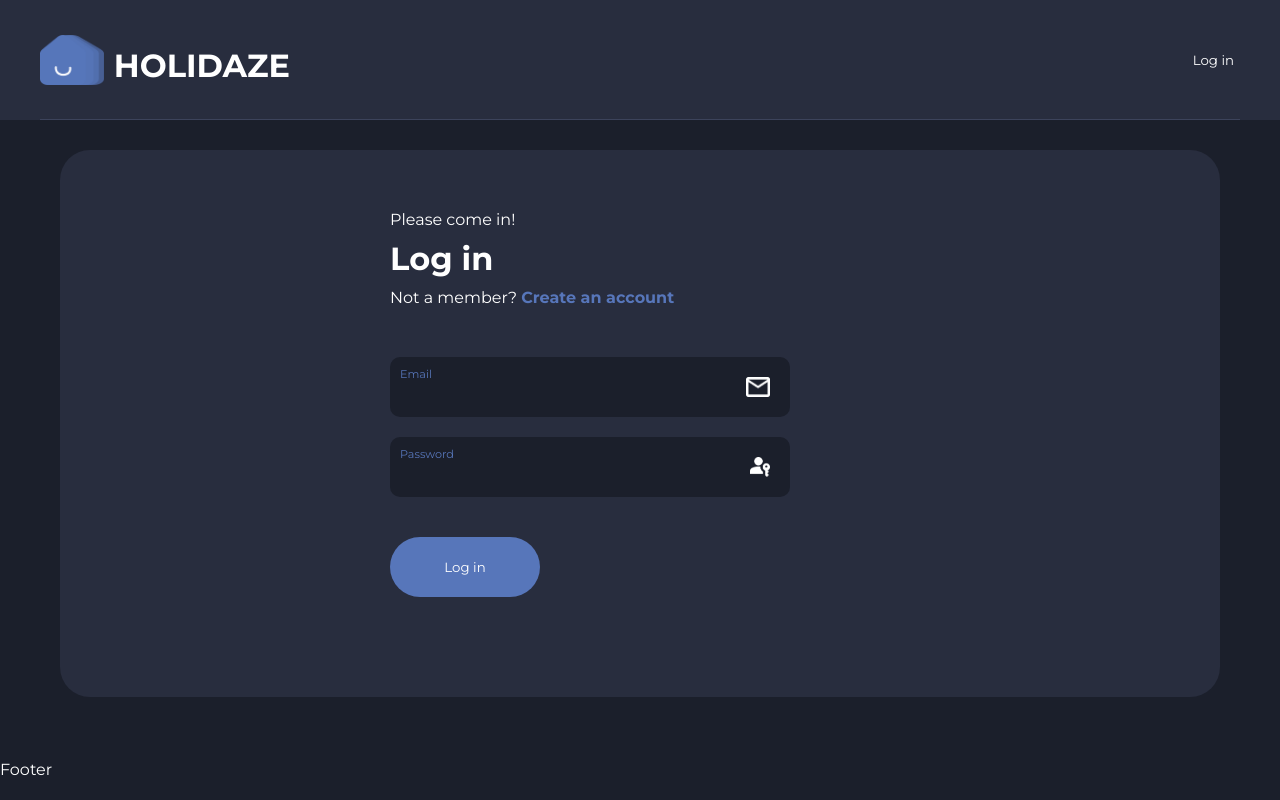
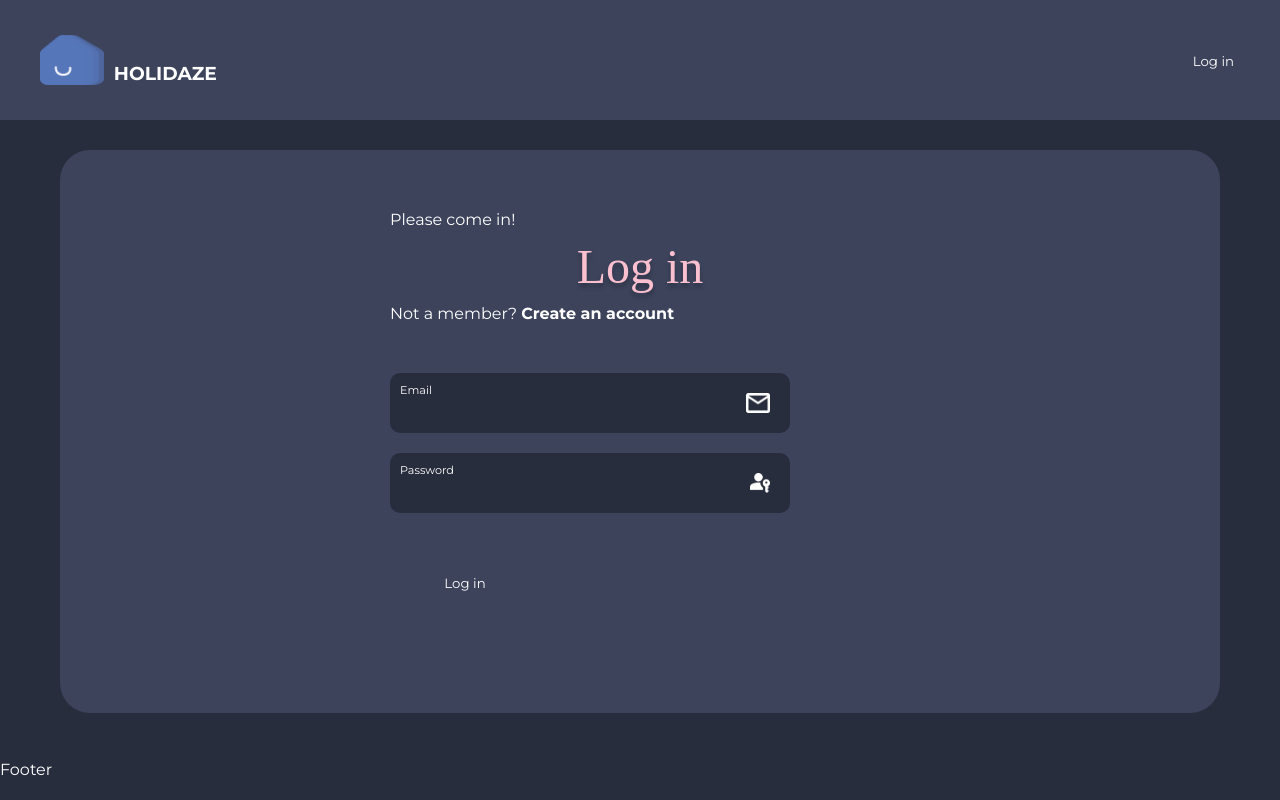
Before and after one commit to Ninuskaninus/ProjectExam2, a React (Create React App) app: page /login in a window 1280 px wide. Built offline with nearby package versions, Linux system fonts and the light colour scheme; no server answers.

Commit message:
failed redesign

```diff
--- /dev/null
+++ b/src/components/buttons/heroBtn/index.jsx
@@ -0,0 +1,11 @@
+import React from "react";
+import { Link } from "react-router-dom";
+import {BtnHero} from "../index.styles";
+
+export default function HeroBtn() {
+  return (
+    <Link to="/createaccount">
+      <BtnHero>Join now</BtnHero>
+      </Link>
+  );
+}
--- a/src/components/buttons/index.styles.jsx
+++ b/src/components/buttons/index.styles.jsx
@@ -35,3 +35,17 @@ export const BtnEdit = styled(BtnDelete)`
 background-color: var(--detail);
 color: var(--white);
 `;
+
+export const BtnHero = styled.button`
+background-color: var(--rose);
+color: var(--black);
+width: 300px;
+height: 80px;
+border-radius: 50px;
+font-size: 1.3rem;
+transition: 0.3s;
+
+&:hover{
+  font-size: 1.5rem;
+}
+`;
--- a/src/components/forms/index.styles.jsx
+++ b/src/components/forms/index.styles.jsx
@@ -114,10 +114,11 @@ position: relative;
 display: flex;
 align-items: center;
 gap: 10px;
+padding: 0 10px;
 
 
 input{
-  background-color: var(--primary);
+  background-color: var(--secondary);
   border: none;
   height: 100%;
   width: 100%;
@@ -129,7 +130,8 @@ input{
   }
 
   &::placeholder{
-    color: var(--tertiary);
+    color: var(--wildYonder);
+    font-size: 1rem;
   }
 }
 `;
--- /dev/null
+++ b/src/components/hero/index.jsx
@@ -0,0 +1,16 @@
+import React from "react";
+import Icons from "../../images/index.jsx";
+import { HeroContainer, HeroContent } from "./index.styles";
+import HeroBtn from "../buttons/heroBtn/index.jsx";
+
+export default function Hero() {
+  return (
+    <HeroContainer>
+      <HeroContent>
+        <h1>Find your next adventure or help create one</h1>
+        <HeroBtn />
+      </HeroContent>
+      <Icons.Hero />
+    </HeroContainer>
+  );
+}
--- /dev/null
+++ b/src/components/hero/index.styles.jsx
@@ -0,0 +1,31 @@
+import styled from "styled-components";
+
+export const HeroContainer = styled.div`
+  width: 100%;
+  height: 650px;
+  display: flex;
+  flex-direction: column;
+  justify-content: center;
+  align-items: center;
+  position: relative;
+
+  img{
+    width: 100%;
+    height: 100%;
+    object-fit: cover;
+    object-position: center;
+    position: absolute;
+    z-index: -1;
+  }
+`;
+
+export const HeroContent = styled.div`
+display: flex;
+flex-direction: column;
+align-items: center;
+justify-content: center;
+h1{
+  margin-bottom: 50px;
+  max-width: 500px;
+}
+`;
--- a/src/components/layout/index.jsx
+++ b/src/components/layout/index.jsx
@@ -1,16 +1,11 @@
 import React from "react";
-import { useLocation } from "react-router-dom";
 import Navigation from "../navigation";
 import Footer from "../footer";
-import Dashboard from "../dashboard";
 import { Body } from "./index.styles";
 
 export default function Layout({ children }) {
-  const location = useLocation();
-
   return (
     <Body>
-      {location.pathname === "/" && <Dashboard />}
       <Navigation />
       {children}
       <Footer />
--- a/src/components/navigation/index.jsx
+++ b/src/components/navigation/index.jsx
@@ -1,12 +1,10 @@
 import React from "react";
 import Icons from "../../images";
-import { Link, useLocation } from "react-router-dom";
-import { NavContent, NavSearch, Nav } from "./index.styles";
-import SearchForm from "../forms/searchform";
+import { Link } from "react-router-dom";
+import { NavContent, Nav } from "./index.styles";
 
 export default function Navigation() {
   const token = localStorage.getItem("token");
-  const location = useLocation();
 
   const handleLogout = () => {
     localStorage.clear();
@@ -14,12 +12,12 @@ export default function Navigation() {
   }
 
   return (
-    <><Nav>
+    <Nav>
       <NavContent>
         <Link to="/">
           <div>
             <Icons.Logo />
-            <h1>HOLIDAZE</h1>
+            <h3>HOLIDAZE</h3>
           </div>
         </Link>
       {token ? (
@@ -35,13 +33,6 @@ export default function Navigation() {
       )}
       </NavContent>
     </Nav>
-      {location.pathname === "/" && (
-        <NavSearch>
-        <div>
-          <SearchForm />
-        </div>
-      </NavSearch>
-      )}
-</>
+
   );
 }
--- a/src/components/navigation/index.styles.jsx
+++ b/src/components/navigation/index.styles.jsx
@@ -14,7 +14,6 @@ export const NavContent = styled.div`
 width: 100%;
 display: flex;
 max-width: 1200px;
-border-bottom: 1px solid var(--lines);
 justify-content: space-between;
 height: 120px;
 align-items: center;
--- a/src/images/index.jsx
+++ b/src/images/index.jsx
@@ -27,6 +27,7 @@ import PasswordError from "./assets/password_red.png";
 import EmailError from "./assets/mail_red.png";
 import UserError from "./assets/id_red.png";
 import Delete from "./assets/delete.png";
+import Hero from "./assets/hero.jpg";
 
 
 const Icons = {
@@ -198,6 +199,12 @@ const Icons = {
     )
   },
 
+  Hero: () => {
+    return (
+      <img src={Hero} alt="Beautiful mountains in purple and pink sunset" name="Hero" role="presentation" />
+    )
+  }
+
 
 }
 
--- a/src/index.css
+++ b/src/index.css
@@ -1,13 +1,13 @@
 @import url('https://fonts.googleapis.com/css2?family=Lato:ital,wght@0,100;0,300;0,400;0,700;0,900;1,100;1,300;1,400;1,700;1,900&family=Merriweather:ital,wght@0,300;0,400;0,700;0,900;1,300;1,400;1,700;1,900&family=Montserrat:ital,wght@0,100..900;1,100..900&display=swap');
 
 :root {
-  --primary: #282D3E;
-  --secondary: #1B1F2B;
-  --tertiary: #5C678B;
-  --detail: #5776BA;
+  --primary: #3C435B;
+    --secondary: #282D3E;
+    --rose: #FBC0CF;
+    --wildYonder: #6D7AA6;
   --white: #fff;
-  --lines: #3C435B;
-  --error: #f3998f;
+  --error: #D74F3F;
+    --black: #131622;
 
   --mainFont: 'Montserrat', sans-serif;
 
@@ -42,5 +42,12 @@ body {
         }
 
         h1 {
-          font-size: 2rem;
+          color: var(--rose);
+            text-align: center;
+            text-shadow: 0px 4px 4px rgba(0, 0, 0, 0.25);
+            font-family: "Montserrat Alternates";
+            font-size: 3rem;
+            font-style: normal;
+            font-weight: 500;
+            line-height: normal;
         }
--- a/src/pages/home/index.jsx
+++ b/src/pages/home/index.jsx
@@ -1,19 +1,23 @@
 import React from "react";
-import {PageCardContainer, PageHeader, PageContainer, PageContent} from "../index.styles";
+import {SearchContainer, PageContainer, PageContent, Dashboard, CardContainer} from "./index.styles";
 import VenueCard from "../../components/venueCard";
 import EditProfile from "../../components/modals/editProfile";
+import Hero from "../../components/hero";
+import SearchForm from "../../components/forms/searchform";
+
 
 export default function Home() {
   return (
     <PageContainer>
+      <Hero />
+      <SearchContainer>
+        <SearchForm />
+      </SearchContainer>
       <PageContent>
-        <EditProfile />
-        <PageHeader>
-          <h2>Browse venues</h2>
-        </PageHeader>
-        <PageCardContainer>
+        <Dashboard>Dashboard</Dashboard>
+        <CardContainer>
           <VenueCard />
-        </PageCardContainer>
+        </CardContainer>
       </PageContent>
     </PageContainer>
   );
--- /dev/null
+++ b/src/pages/home/index.styles.jsx
@@ -0,0 +1,41 @@
+import styled from "styled-components";
+
+export const PageContainer = styled.div`
+width: 100%;
+min-height: 100vh;
+display: flex;
+flex-direction: column;
+align-items: center;
+position: relative;
+
+`;
+
+export const PageContent = styled.div`
+width: 100%;
+max-width: 1200px;
+display: flex;
+flex-direction: row;
+justify-content: center;
+gap: 20px;
+margin-top: 20px;
+padding: 0 20px;
+`;
+
+export const Dashboard = styled.div`
+width: 330px;
+background-color: var(--primary);
+position: sticky;
+top: 20px;
+height: 50px;
+`;
+
+export const CardContainer = styled.div`
+width: 100%;
+background-color: var(--primary);
+`;
+
+export const SearchContainer = styled.div`
+width: 100%;
+box-shadow: 0px 4px 4px 0px rgba(0, 0, 0, 0.25);
+padding: 0 50px;
+`;
```
Also changed, not shown: src/images/assets/hero.jpg (added).
